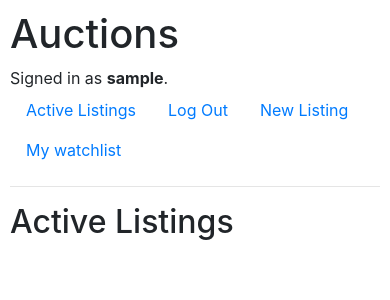
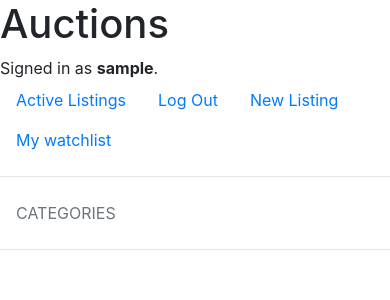
Before and after one commit to EgidioHPaixao/web50-projects-2020-x-commerce, a Django app: page /auction/watchlist in a window 390 px wide. Shown: the top 300 px of the page. Run offline with Django 3.2, Linux system fonts and the light colour scheme; the visitor is signed in with stand-in values (Sample User, id 1); data that the repository does not hold is empty; some libraries are stand-ins or nearby versions.

Commit message:
comments done , better responsive design

```diff
--- a/auctions/models.py
+++ b/auctions/models.py
@@ -1,6 +1,6 @@
 from django.contrib.auth.models import AbstractUser
 from django.db import models
-
+from django.utils import timezone
 
 class User(AbstractUser):
     pass
@@ -14,7 +14,7 @@ class Category(models.Model):
 class Listing(models.Model):
     title = models.CharField(max_length=60)
     flActive = models.BooleanField(default=True)
-    created_date = models.DateTimeField(auto_now=True)
+    created_date = models.DateTimeField(default=timezone.now)
     description = models.CharField(null=True, max_length=300)
     startingBid = models.FloatField()
     currentBid = models.FloatField(blank=True,null=True)
@@ -34,7 +34,7 @@ class Bid(models.Model):
 
 class Comment(models.Model):
     comment = models.CharField(max_length=100)
-    created_date = models.DateTimeField(auto_now=True)
+    created_date = models.DateTimeField(default=timezone.now)
     user = models.ForeignKey(User, on_delete=models.CASCADE)
     listing = models.ForeignKey(Listing, on_delete=models.CASCADE, related_name="get_comments")
 
--- a/auctions/static/auctions/styles.css
+++ b/auctions/static/auctions/styles.css
@@ -1,3 +1,20 @@
 body {
     padding: 10px;
 }
+
+input[type=text],input[type=number],input[type=password] {
+    border: none;
+    border-bottom: 2px solid lightgray;
+    width: 20%;
+  }
+
+
+input[type=button], input[type=submit], input[type=reset], input[type=file] {
+    background-color: lightsteelblue;
+    border: none;
+    color: white;
+    padding: 8px 25px;
+    text-decoration: none;
+    margin: 4px 2px;
+    cursor: pointer;
+  }
--- a/auctions/templates/auctions/active.html
+++ /dev/null
@@ -1,50 +0,0 @@
-{% extends "auctions/layout.html" %}
-
-{% block body %}
-    <h2>Active Listings</h2>
-    <div class="sidebar col-lg-2 col-md-3">
-      {% for category in categories %}
-      <div>
-          <a href="{% url 'activeListings'%}?category={{category.id}}">{{ category.category|upper }}</a>
-      </div>
-      {% endfor %}
-    </div>
-    <div class="container">
-      <div class="row">
-
-            <div class="col-lg-12 d-flex align-items-stretch">
-              <div class="card-deck">
-              {% for listing in listings %}
-                  <div class="card" style="width: 30rem;">
-                      <img src="{{ listing.mainPicture.picture.url }}" class="card-img-top" alt="{{ listing.mainPicture.alt_text }}">
-                      <div class="card-body">
-                        <ul class="list-group list-group-flush">
-                          <li class="list-group-item card-title"><h5> {{ listing.title }}</h5></li>
-                          <li class="list-group-item card-text"><p>{{ listing.description }}</p></li>
-                          <li class="list-group-item">$
-                              {%if listing.currentBid %}
-                                {{ listing.currentBid }}
-                              {% else %}
-                                {{ listing.startingBid }}
-                              {% endif %}
-                              </li>
-                        </ul>
-                      </div>
-                      <div class="card-body">
-                        <a href="{% url 'listing' listing.id %}" class="card-link">Take my bid!</a>
-                        <a href="{% url 'change_watchlist' listing.id 'activeListings' %}" class="card-link">
-                          {% if listing.is_watched %}
-                              Remove from my watchlist
-                          {% else %}
-                              Add it to my watchlist
-                          {% endif %}
-                      </a>
-                      </div>
-                      </div>
-                    </div>
-              {% endfor %}
-              </div>
-            </div>
-      </div>
-    </div>
-{% endblock %}
--- a/auctions/templates/auctions/index.html
+++ b/auctions/templates/auctions/index.html
@@ -1,7 +1,52 @@
 {% extends "auctions/layout.html" %}
 
+{% block title%}{{ page_title}}{% endblock %}
+
 {% block body %}
-    <h2>Active Listings</h2>
-
-    TODO
+    <ul class="nav">
+        <li class="nav-item">
+            <a class="nav-link disabled" href="#">CATEGORIES</a>
+        </li>
+      {% for category in categories %}
+        <li class="nav-item">
+            <a class="nav-link" href="{% url 'activeListings'%}?category={{category.id}}">{{ category.category|upper }}</a>
+        </li>
+      {% endfor %}
+    </ul>
+    <hr>
+    <div class="container">
+        <div class="row">
+            {% for listing in listings %}
+                <div class="card border-light col col-lg-4 col-md-6 col-sm-6 col-12">
+                    <a href="{% url 'listing' listing.id %}" class="card-link">
+                    <img src="{{ listing.mainPicture.picture.url|default:"https://www.inbounder.com.br/wp-content/themes/inbounder/images/no-image/No-Image-Found-400x264.png" }}"
+                        class="card-img-top" alt="{{ listing.mainPicture.alt_text|default:"No image found." }}">
+                    </a>
+                    <div class="card-body">
+                    <ul class="list-group list-group-flush">
+                        <li class="list-group-item card-title"><h5> {{ listing.title }}</h5></li>
+                        <li class="list-group-item card-text"><p>{{ listing.description }}</p></li>
+                        <li class="list-group-item">$
+                            {%if listing.currentBid %}
+                            {{ listing.currentBid }}
+                            {% else %}
+                            {{ listing.startingBid }}
+                            {% endif %}
+                        </li>
+                    </ul>
+                    </div>
+                    <div class="card-body">
+                    <a href="{% url 'listing' listing.id %}" class="card-link">Take my bid!</a>
+                    <a href="{% url 'change_watchlist' listing.id 'activeListings' %}" class="card-link">
+                        {% if listing.is_watched %}
+                            Remove from my watchlist
+                        {% else %}
+                            Add it to my watchlist
+                        {% endif %}
+                    </a>
+                    </div>
+                </div>
+            {% endfor %}
+        </div>
+    </div>
 {% endblock %}
--- a/auctions/templates/auctions/layout.html
+++ b/auctions/templates/auctions/layout.html
@@ -3,9 +3,11 @@
 <!DOCTYPE html>
 <html lang="en">
     <head>
-        <title>{% block title %}Auctions{% endblock %}</title>
+        <title>{% block title %}{% endblock %}</title>
+        <meta name="viewport" content="width=device-width, initial-scale=1.0">
+        <link rel="stylesheet" href="{% static 'auctions/styles.css' %} /">
         <link rel="stylesheet" href="https://stackpath.bootstrapcdn.com/bootstrap/4.4.1/css/bootstrap.min.css" integrity="sha384-Vkoo8x4CGsO3+Hhxv8T/Q5PaXtkKtu6ug5TOeNV6gBiFeWPGFN9MuhOf23Q9Ifjh" crossorigin="anonymous">
-        <link href="{% static 'auctions/styles.css' %}" rel="stylesheet">
+
     </head>
     <body>
         <h1>Auctions</h1>
--- a/auctions/views.py
+++ b/auctions/views.py
@@ -4,6 +4,7 @@ from django.http import HttpResponse, HttpResponseRedirect
 from django.shortcuts import render
 from django.urls import reverse
 
+from django import forms
 from django.forms import ModelForm,  modelformset_factory
 from .models import *
 
@@ -29,9 +30,17 @@ class newCommentForm(ModelForm):
     class Meta:
         model = Comment
         fields = ['comment']
+        widgets = {
+            'comment': forms.TextInput(attrs={
+            'class': 'form-control',
+            'placeholder': 'Leave your comment here',
+            })
+        }
 
 def index(request):
-    return render(request, "auctions/index.html")
+    return activeListings(request)
+
+
 
 @login_required
 def newListing(request):
@@ -42,7 +51,6 @@ def newListing(request):
         imagesForm = PictureFormSet(request.POST, request.FILES,
                                queryset=Picture.objects.none())
         if form.is_valid() and imagesForm.is_valid():
-            print(request.user)
             newListing = form.save(commit=False)
             newListing.creator = request.user
             newListing.save()
@@ -81,9 +89,10 @@ def activeListings(request):
             listing.is_watched = True
         else:
             listing.is_watched = False
-    return render(request, "auctions/active.html", {
+    return render(request, "auctions/index.html", {
         "listings": listings,
-        "categories": categories
+        "categories": categories,
+        "page_title": "Active Listings"
     })
 
 
@@ -147,8 +156,9 @@ def watchlist(request):
             listing.is_watched = True
         else:
             listing.is_watched = False
-    return render(request, "auctions/active.html", {
-        "listings": listings
+    return render(request, "auctions/index.html", {
+        "listings": listings,
+        "page_title": "My watchlist"
     })
 
 @login_required
@@ -169,8 +179,6 @@ def listing(request, listing_id):
         return HttpResponseRedirect(reverse('login'))
 
     listing = Listing.objects.get(id=listing_id)
-    comments = Comment.objects.filter(listing=listing_id)
-    print(comments)
     if request.user in listing.watchers.all():
         listing.is_watched = True
     else:
@@ -179,7 +187,7 @@ def listing(request, listing_id):
         "listing": listing,
         "listing_pictures": listing.get_pictures.all(),
         "form": newBidForm(),
-        "comments": comments,
+        "comments": listing.get_comments.all(),
         "comment_form": newCommentForm()
     })
 
```
Also changed, not shown: auctions/templates/auctions/listing.html (+12 -13 lines), auctions/templates/auctions/newListing.html (+5 -3 lines), README.md.
